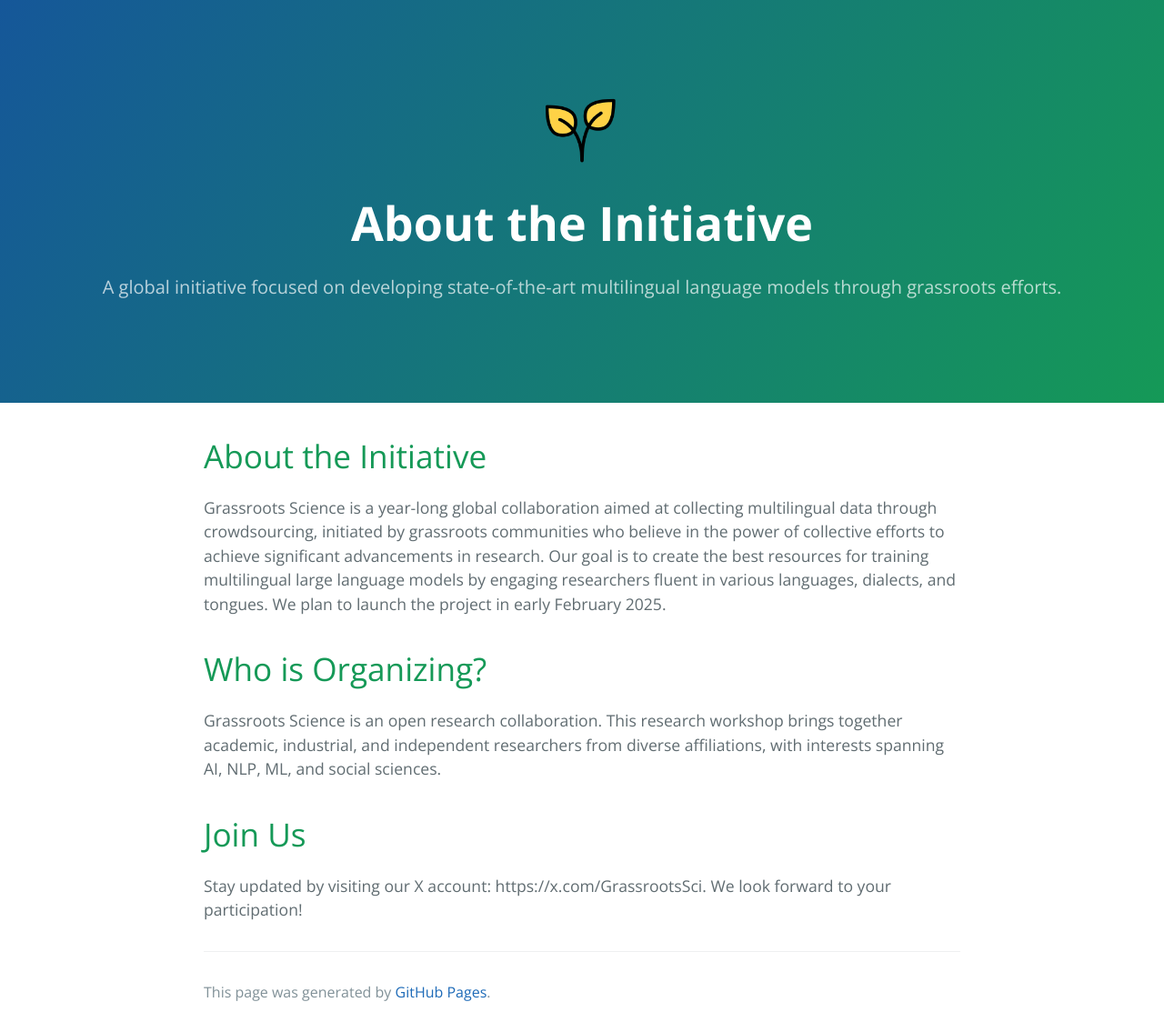
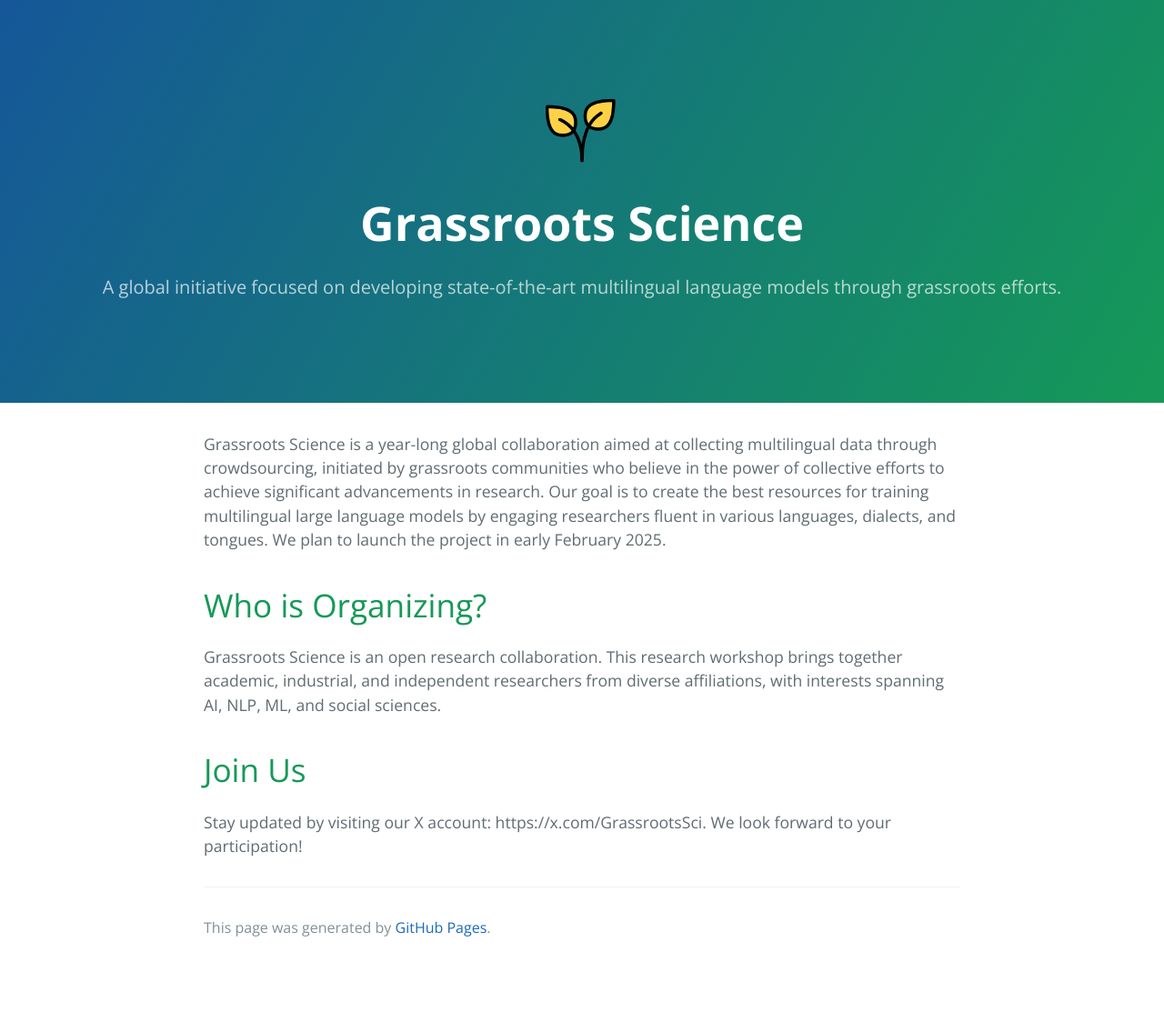
Before and after one commit to grassroots-science/grassroots-science.github.io, a Jekyll site: the page built from index.md, in a window 1280 px wide. Shown: the whole page at 91% size. Built offline with Jekyll 4.4.1, drawn with Linux system fonts in a browser that asks for light colours; our own code applies the rules of GitHub Pages for plain Markdown files; after the commit the page ends 1064 px from its top, so only the background shows below that.

Commit message:
Update index.md

```diff
--- a/index.md
+++ b/index.md
@@ -1,10 +1,6 @@
 ---
 layout: default
 ---
-
-
-
-# About the Initiative
 
 Grassroots Science is a year-long global collaboration aimed at collecting multilingual data through crowdsourcing, initiated by grassroots communities who believe in the power of collective efforts to achieve significant advancements in research. Our goal is to create the best resources for training multilingual large language models by engaging researchers fluent in various languages, dialects, and tongues. We plan to launch the project in early February 2025.
 
```
